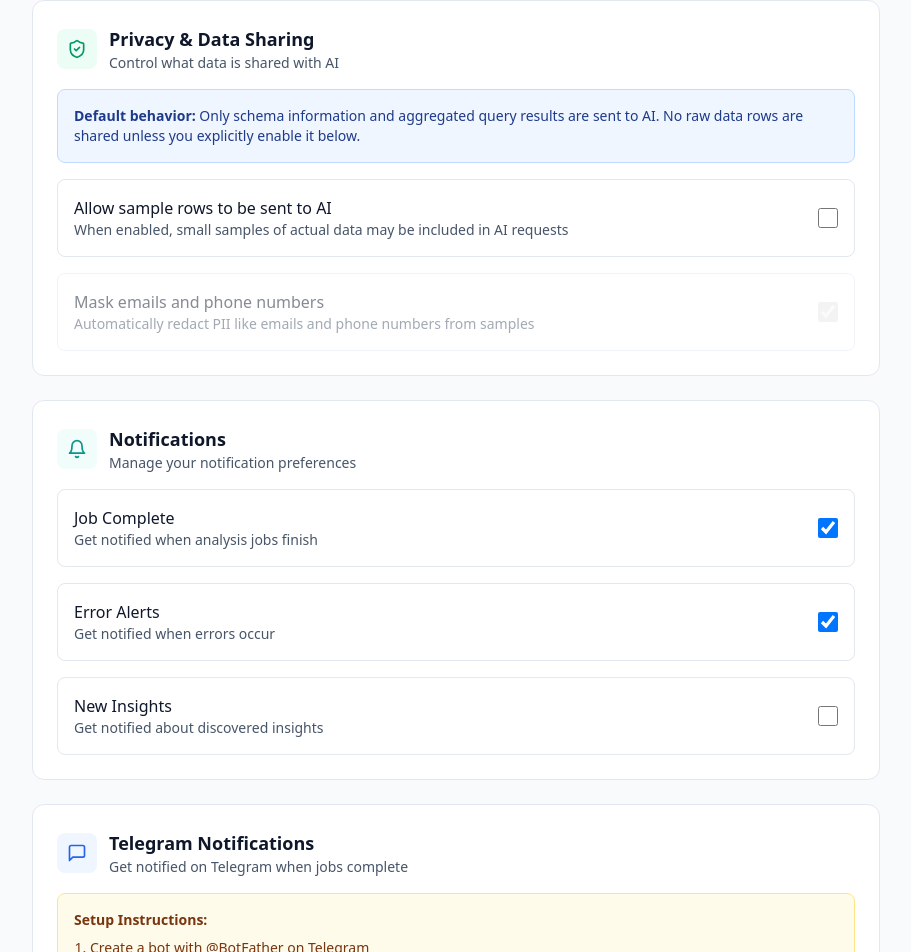
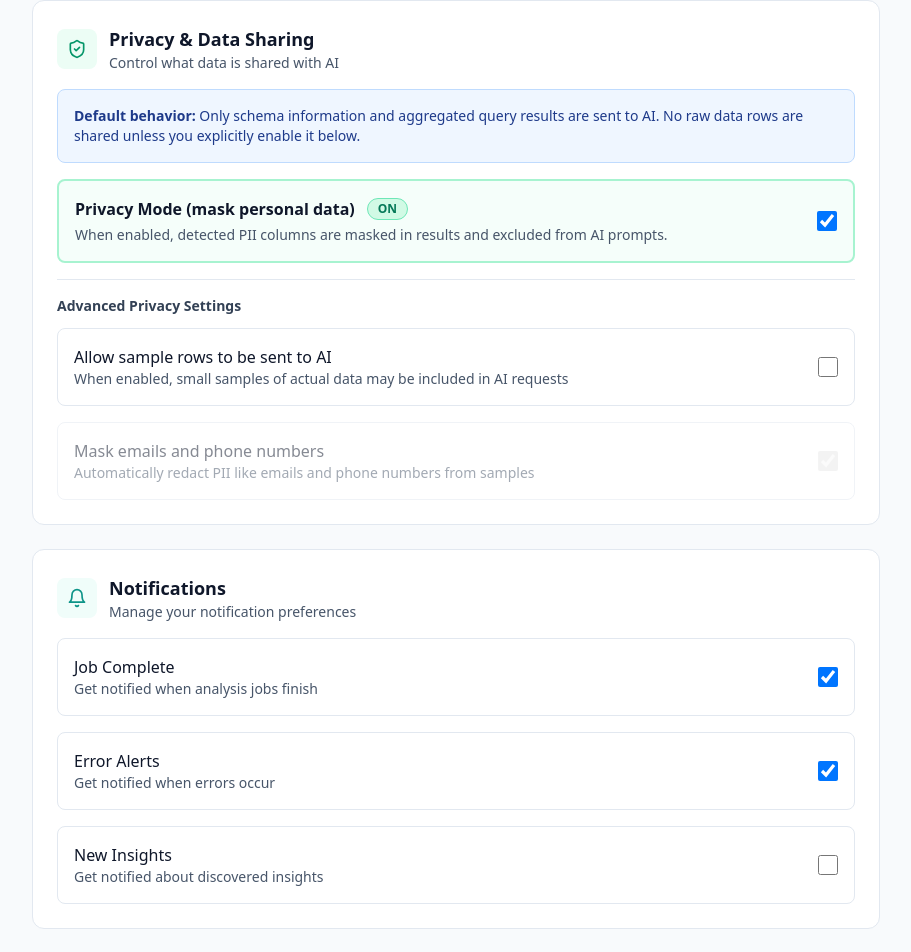
Before and after one commit to Kal-El-1412/Nalyze, a React (Vite) app: page /settings in a window 1280 px wide. Shown: the part 942-1894 px from the top of the page, without its empty margins (184-1095 px from the left). Built offline with nearby package versions, Linux system fonts and the light colour scheme.

Commit message:
Updated Settings.tsx

```diff
--- a/src/pages/Settings.tsx
+++ b/src/pages/Settings.tsx
@@ -21,6 +21,7 @@ export default function Settings() {
     errors: true,
     insights: false,
   });
+  const [privacyMode, setPrivacyMode] = useState(true);
   const [privacy, setPrivacy] = useState({
     allowSampleRows: false,
     maskPII: true,
@@ -63,6 +64,13 @@ export default function Settings() {
       setDemoMode(savedDemoMode === 'true');
     }
 
+    const savedPrivacyMode = localStorage.getItem('privacyMode');
+    if (savedPrivacyMode !== null) {
+      setPrivacyMode(savedPrivacyMode === 'true');
+    } else {
+      setPrivacyMode(true);
+    }
+
     const savedTelegram = loadTelegramSettings();
     setTelegram(savedTelegram);
   }, []);
@@ -73,6 +81,7 @@ export default function Settings() {
     }
     localStorage.setItem('notifications', JSON.stringify(notifications));
     localStorage.setItem('privacySettings', JSON.stringify(privacy));
+    localStorage.setItem('privacyMode', privacyMode.toString());
     localStorage.setItem('demoMode', demoMode.toString());
     saveTelegramSettings(telegram);
     connectorApi.setBaseUrl(connectorUrl);
@@ -258,6 +267,34 @@ export default function Settings() {
             </div>
 
             <div className="space-y-4">
+              <label className="flex items-center justify-between p-4 border-2 border-emerald-200 rounded-lg hover:bg-emerald-50 cursor-pointer transition-colors bg-emerald-50/50">
+                <div className="flex-1">
+                  <div className="flex items-center gap-3 mb-1">
+                    <div className="font-semibold text-slate-900">Privacy Mode (mask personal data)</div>
+                    <span className={`px-2.5 py-0.5 rounded-full text-xs font-bold ${
+                      privacyMode
+                        ? 'bg-emerald-100 text-emerald-700 border border-emerald-300'
+                        : 'bg-slate-100 text-slate-600 border border-slate-300'
+                    }`}>
+                      {privacyMode ? 'ON' : 'OFF'}
+                    </span>
+                  </div>
+                  <div className="text-sm text-slate-600">
+                    When enabled, detected PII columns are masked in results and excluded from AI prompts.
+                  </div>
+                </div>
+                <input
+                  type="checkbox"
+                  checked={privacyMode}
+                  onChange={(e) => setPrivacyMode(e.target.checked)}
+                  className="w-5 h-5 text-emerald-600 rounded focus:ring-emerald-500 ml-4"
+                />
+              </label>
+            </div>
+
+            <div className="mt-4 pt-4 border-t border-slate-200">
+              <h3 className="text-sm font-semibold text-slate-700 mb-3">Advanced Privacy Settings</h3>
+              <div className="space-y-4">
               <label className="flex items-center justify-between p-4 border border-slate-200 rounded-lg hover:bg-slate-50 cursor-pointer transition-colors">
                 <div>
                   <div className="font-medium text-slate-900">Allow sample rows to be sent to AI</div>
@@ -298,6 +335,7 @@ export default function Settings() {
                   className="w-5 h-5 text-emerald-600 rounded focus:ring-emerald-500 disabled:opacity-50"
                 />
               </label>
+            </div>
             </div>
           </div>
 
```
